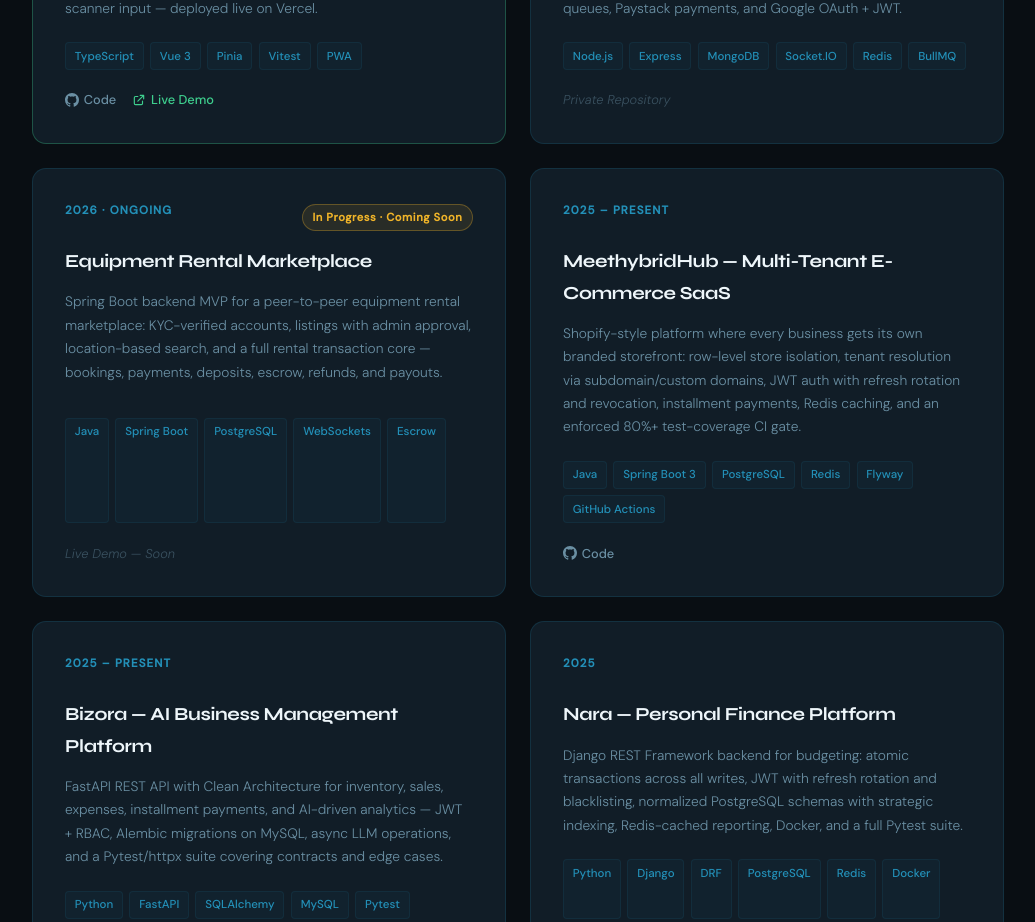
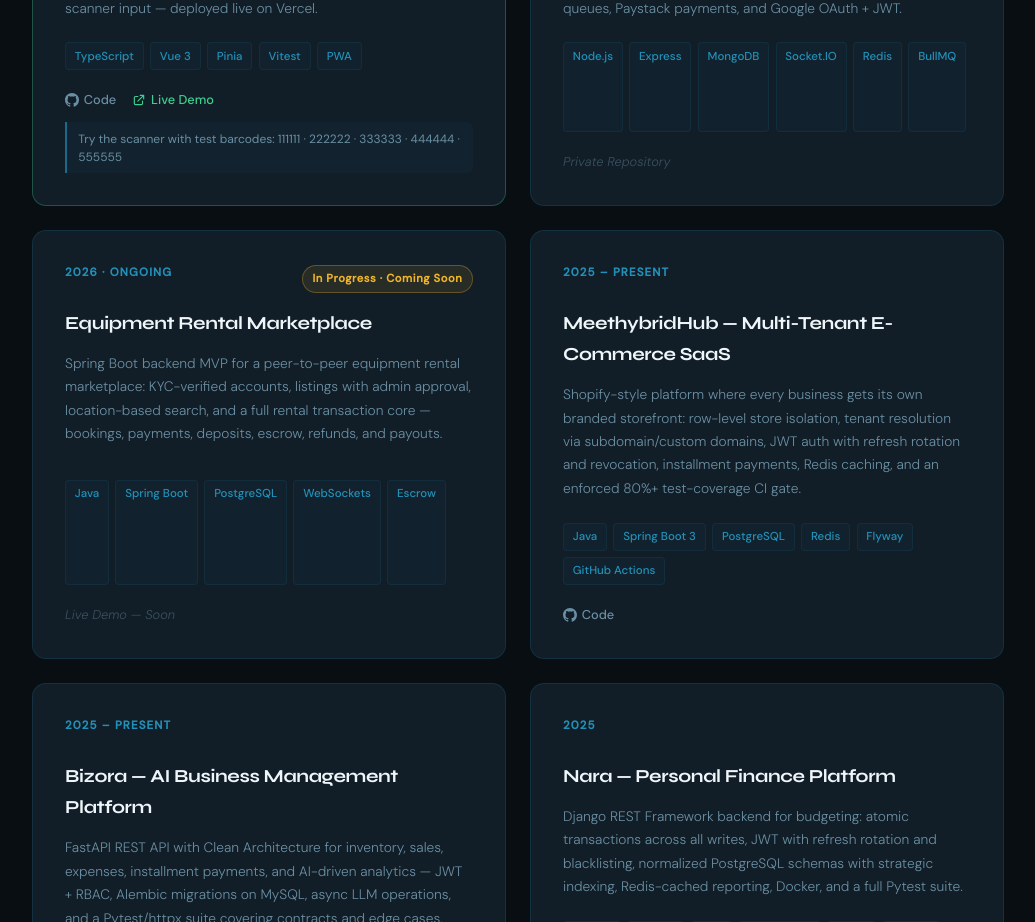
Before and after one commit to Meet-hybrid/michael-portfolio, a React (Create React App) app: page / in a window 1280 px wide. Shown: the part 2080-3002 px from the top of the page, without its empty margins (122-1157 px from the left). Built offline with nearby package versions, Linux system fonts and the light colour scheme.

Commit message:
Add POS test barcodes to project card

```diff
--- a/src/Projects.css
+++ b/src/Projects.css
@@ -180,3 +180,14 @@
   pointer-events: none;
   font-style: italic;
 }
+
+.project-demo-note {
+  margin-top: 0.7rem;
+  font-size: 0.75rem;
+  color: var(--muted);
+  background: rgba(26,107,138,0.08);
+  border-left: 2px solid var(--teal);
+  padding: 0.45rem 0.7rem;
+  border-radius: 0 6px 6px 0;
+  line-height: 1.5;
+}
--- a/src/Projects.js
+++ b/src/Projects.js
@@ -43,6 +43,7 @@
               {p.comingSoon && <span className="project-link disabled">Live Demo — Soon</span>}
               {p.clientProject && <span className="project-link disabled">Private Repository</span>}
             </div>
+            {p.demoNote && <p className="project-demo-note">{p.demoNote}</p>}
           </motion.div>
         ))}
       </div>
--- a/src/data.js
+++ b/src/data.js
@@ -67,6 +67,7 @@
     tech: ["TypeScript", "Vue 3", "Pinia", "Vitest", "PWA"],
     github: "https://github.com/Meet-hybrid/pos-system",
     live: "https://pos-system-nine-coral.vercel.app/",
+    demoNote: "Try the scanner with test barcodes: 111111 · 222222 · 333333 · 444444 · 555555",
   },
   {
     title: "Eventery — Real-Time Event Platform",
```
